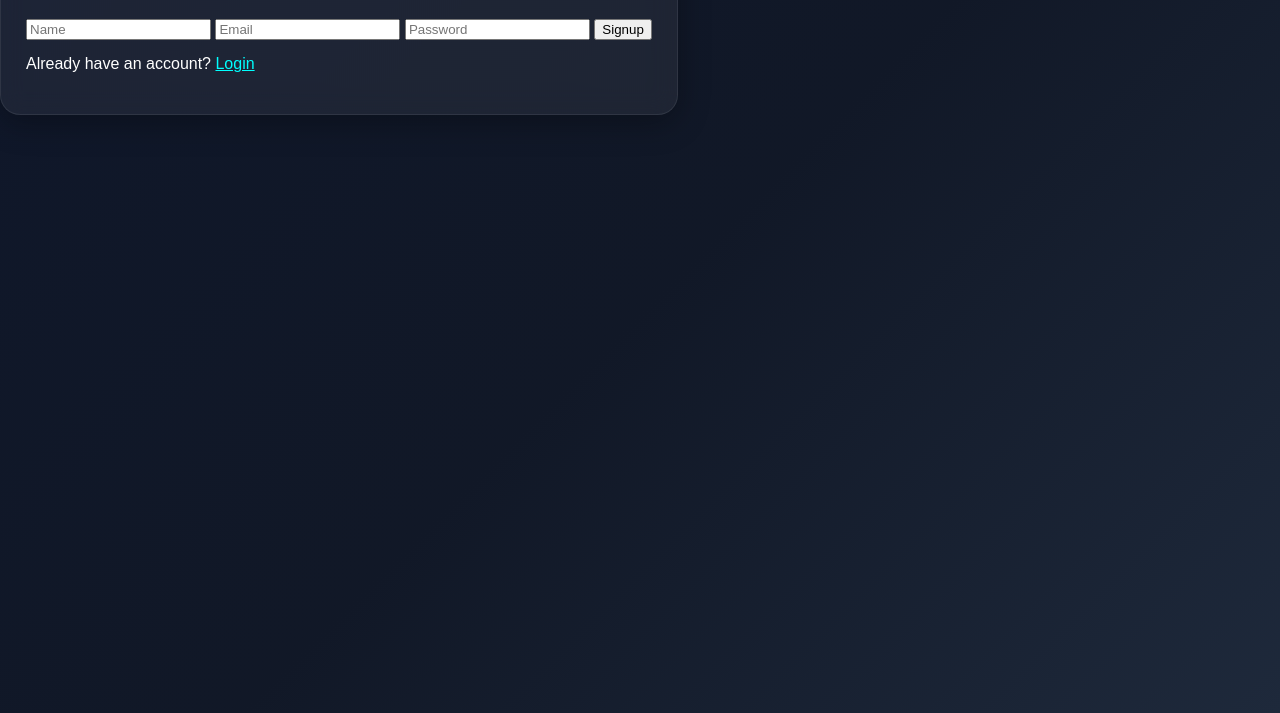
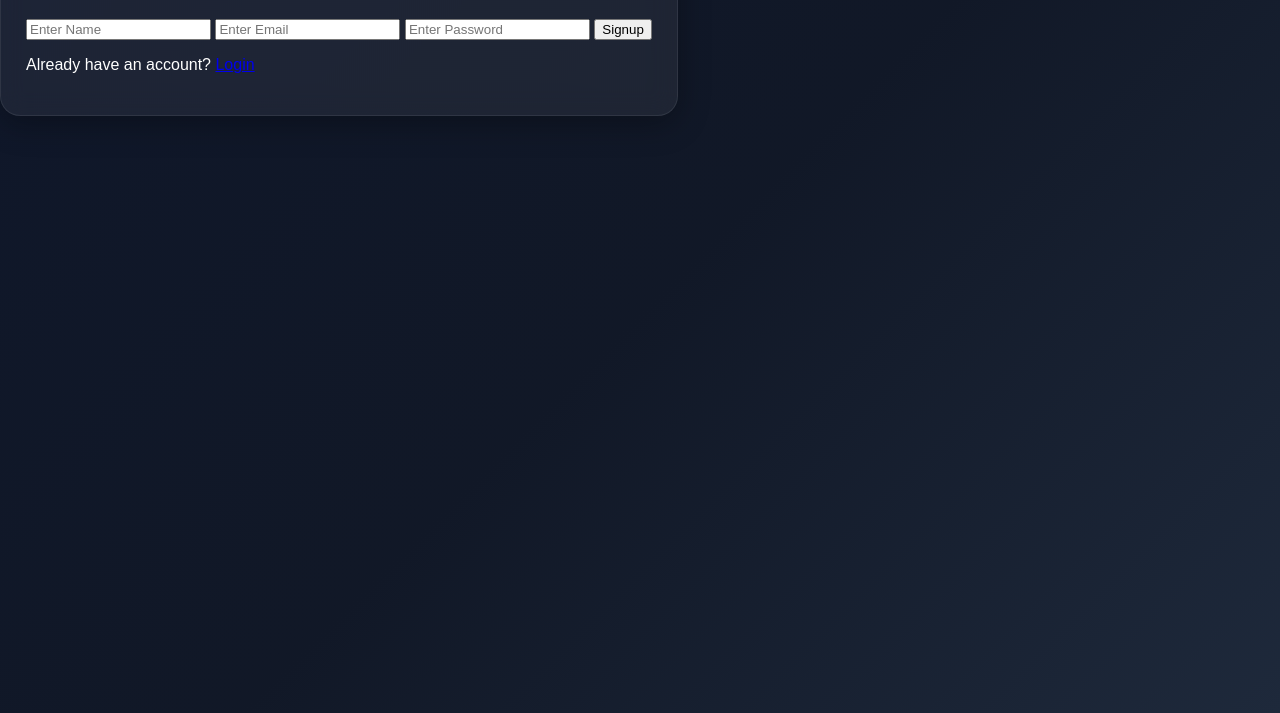
Before and after one commit to GREESHMA737/team-task-manager, a website: page client/signup.html in a window 1280 px wide. Shown: the part 87-800 px from the top of the page. Drawn offline with Linux system fonts and the light colour scheme.

Commit message:
Improved signup UI

```diff
--- a/client/signup.html
+++ b/client/signup.html
@@ -11,24 +11,31 @@
   </head>
 
   <body>
-    <div class="login-container">
-      <form id="signupForm" class="glass-card">
+    <div class="login-page">
+      <div class="login-container glass-card">
         <h1>Signup</h1>
 
-        <input type="text" id="name" placeholder="Name" required />
+        <form id="signupForm">
+          <input type="text" id="name" placeholder="Enter Name" required />
 
-        <input type="email" id="email" placeholder="Email" required />
+          <input type="email" id="email" placeholder="Enter Email" required />
 
-        <input type="password" id="password" placeholder="Password" required />
+          <input
+            type="password"
+            id="password"
+            placeholder="Enter Password"
+            required
+          />
 
-        <button type="submit">Signup</button>
+          <button type="submit">Signup</button>
+        </form>
 
-        <p style="margin-top: 15px; color: white">
+        <p class="bottom-text">
           Already have an account?
 
-          <a href="login.html" style="color: cyan"> Login </a>
+          <a href="login.html"> Login </a>
         </p>
-      </form>
+      </div>
     </div>
 
     <script>
```
